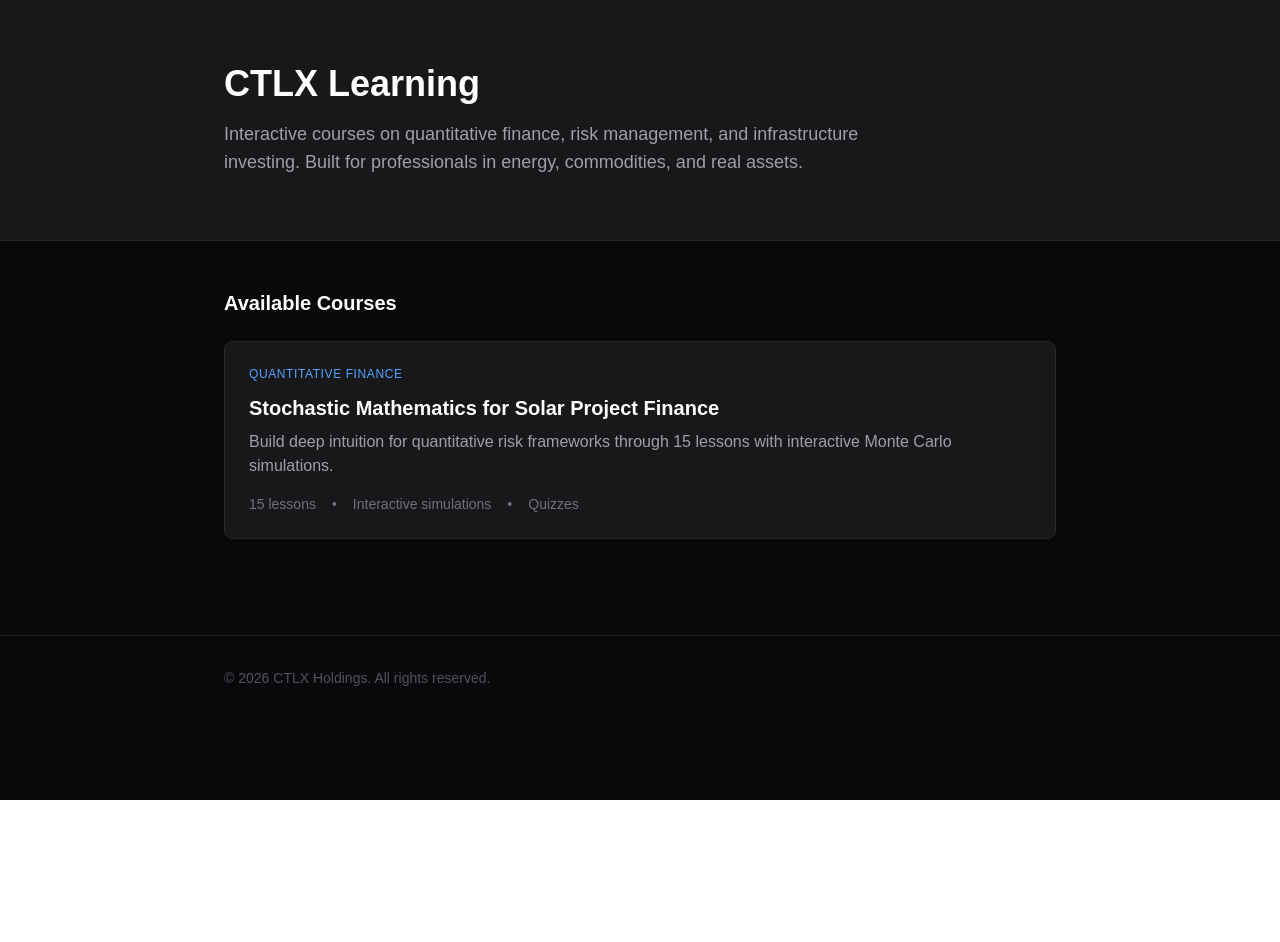
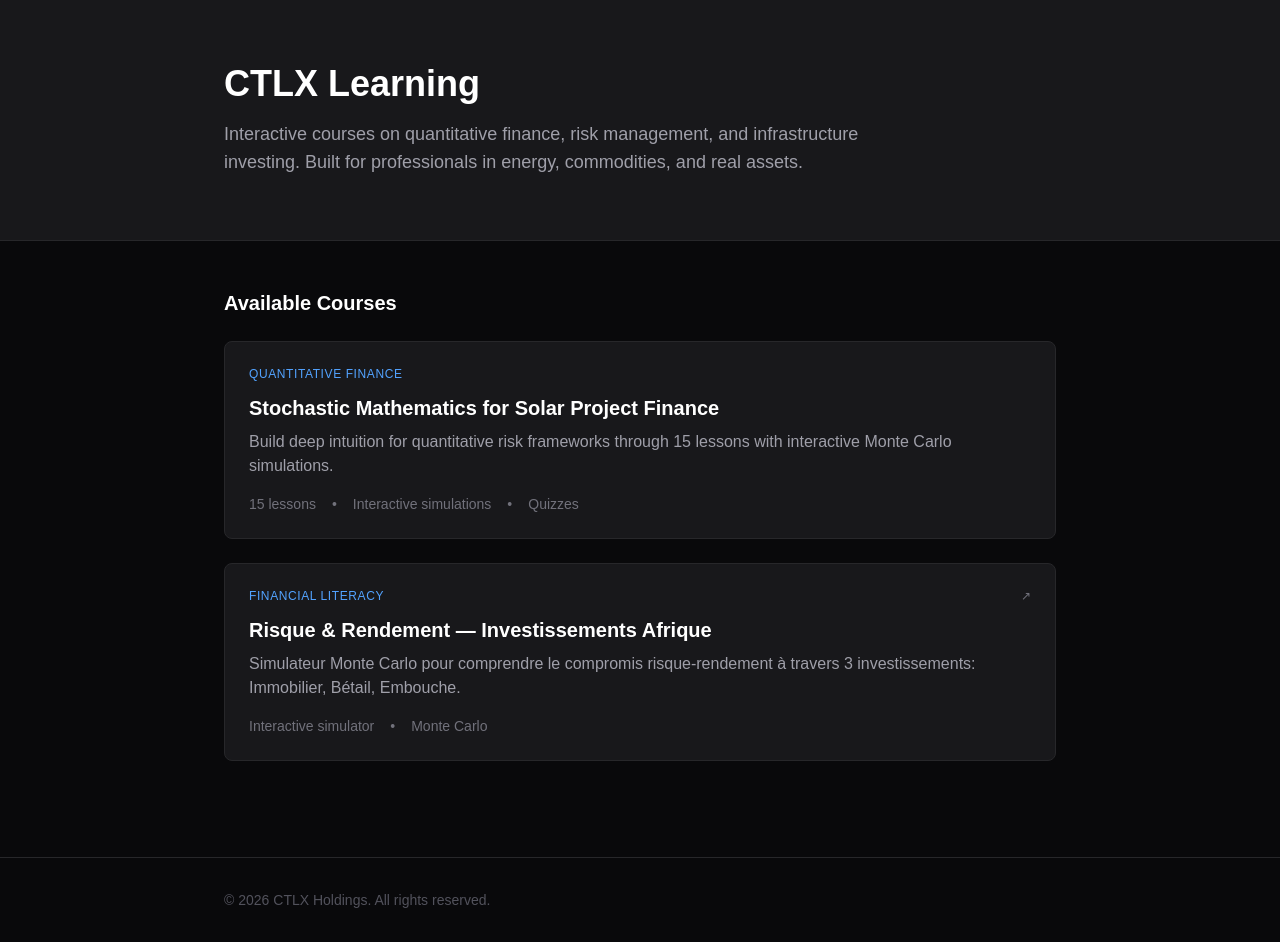
Before and after one commit to ctlxholdings/stochastic-course-app, a Next.js app: page / in a window 1280 px wide. Before the commit the page ends 800 px from the top, so only its background shows below. Built offline with nearby package versions, Linux system fonts and the light colour scheme.

Commit message:
Add Risk-Return simulator to course catalog

```diff
--- a/src/app/page.tsx
+++ b/src/app/page.tsx
@@ -8,16 +8,18 @@ const courses = [
     lessons: 15,
     category: 'Quantitative Finance',
     status: 'available',
+    external: false,
   },
-  // Add more courses here as they're developed
-  // {
-  //   id: 'financial-modeling',
-  //   title: 'Financial Modeling for Infrastructure',
-  //   description: 'Coming soon...',
-  //   lessons: 0,
-  //   category: 'Finance',
-  //   status: 'coming-soon',
-  // },
+  {
+    id: 'risk-return',
+    title: 'Risque & Rendement — Investissements Afrique',
+    description: 'Simulateur Monte Carlo pour comprendre le compromis risque-rendement à travers 3 investissements: Immobilier, Bétail, Embouche.',
+    lessons: 0,
+    category: 'Financial Literacy',
+    status: 'available',
+    external: true,
+    externalUrl: 'https://risk.ctlx.holdings',
+  },
 ];
 
 export default function Home() {
@@ -41,10 +43,22 @@ export default function Home() {
         <h2 className="text-xl font-semibold text-white mb-6">Available Courses</h2>
 
         <div className="grid gap-6">
-          {courses.map((course) => (
+          {courses.map((course) => {
+            const href = course.status !== 'available'
+              ? '#'
+              : course.external && course.externalUrl
+                ? course.externalUrl
+                : `/${course.id}`;
+
+            const linkProps = course.external
+              ? { target: '_blank', rel: 'noopener noreferrer' }
+              : {};
+
+            return (
               <Link
                 key={course.id}
-              href={course.status === 'available' ? `/${course.id}` : '#'}
+                href={href}
+                {...linkProps}
                 className={`block bg-zinc-900 rounded-lg p-6 border border-zinc-800 transition-all ${
                   course.status === 'available'
                     ? 'hover:border-zinc-700 hover:bg-zinc-800/50'
@@ -60,6 +74,11 @@ export default function Home() {
                       Coming Soon
                     </span>
                   )}
+                  {course.external && (
+                    <span className="text-xs text-zinc-500">
+                      ↗
+                    </span>
+                  )}
                 </div>
                 <h3 className="text-xl font-semibold text-white mb-2">
                   {course.title}
@@ -67,7 +86,7 @@ export default function Home() {
                 <p className="text-zinc-400 mb-4">
                   {course.description}
                 </p>
-              {course.lessons > 0 && (
+                {course.lessons > 0 ? (
                   <div className="flex items-center gap-4 text-sm text-zinc-500">
                     <span>{course.lessons} lessons</span>
                     <span>•</span>
@@ -75,9 +94,16 @@ export default function Home() {
                     <span>•</span>
                     <span>Quizzes</span>
                   </div>
+                ) : (
+                  <div className="flex items-center gap-4 text-sm text-zinc-500">
+                    <span>Interactive simulator</span>
+                    <span>•</span>
+                    <span>Monte Carlo</span>
+                  </div>
                 )}
               </Link>
-          ))}
+            );
+          })}
         </div>
       </div>
 
```
Lines whose indentation alone changed are shown as unchanged.
